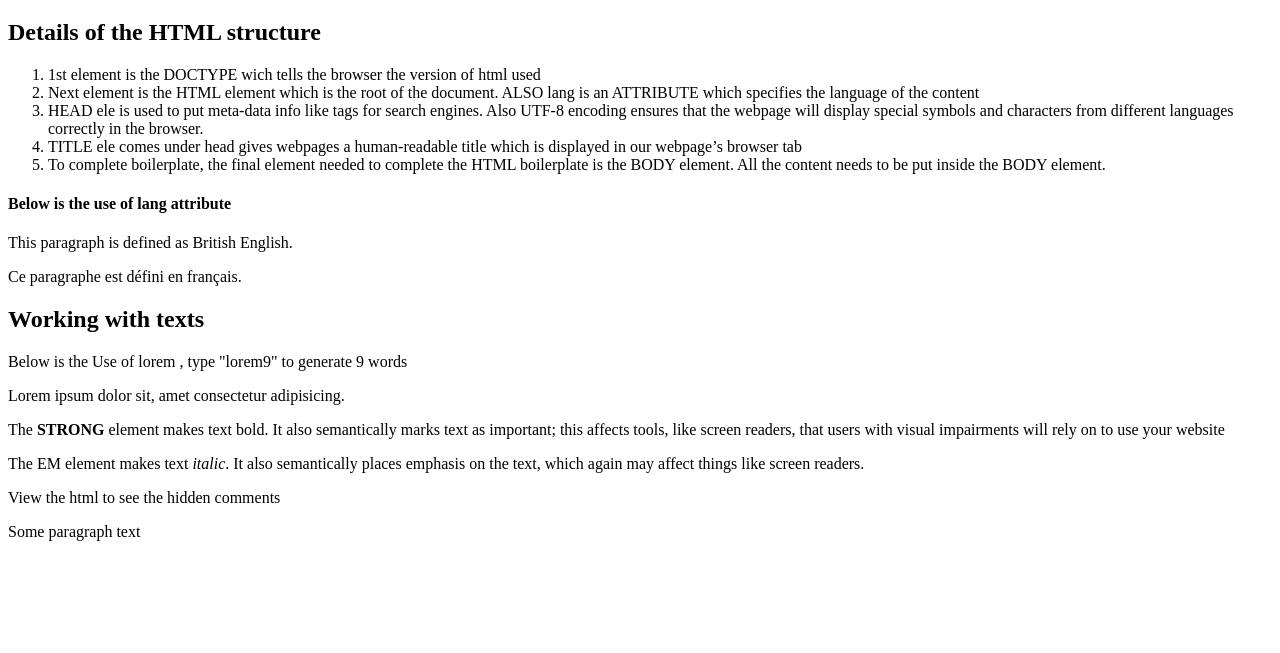
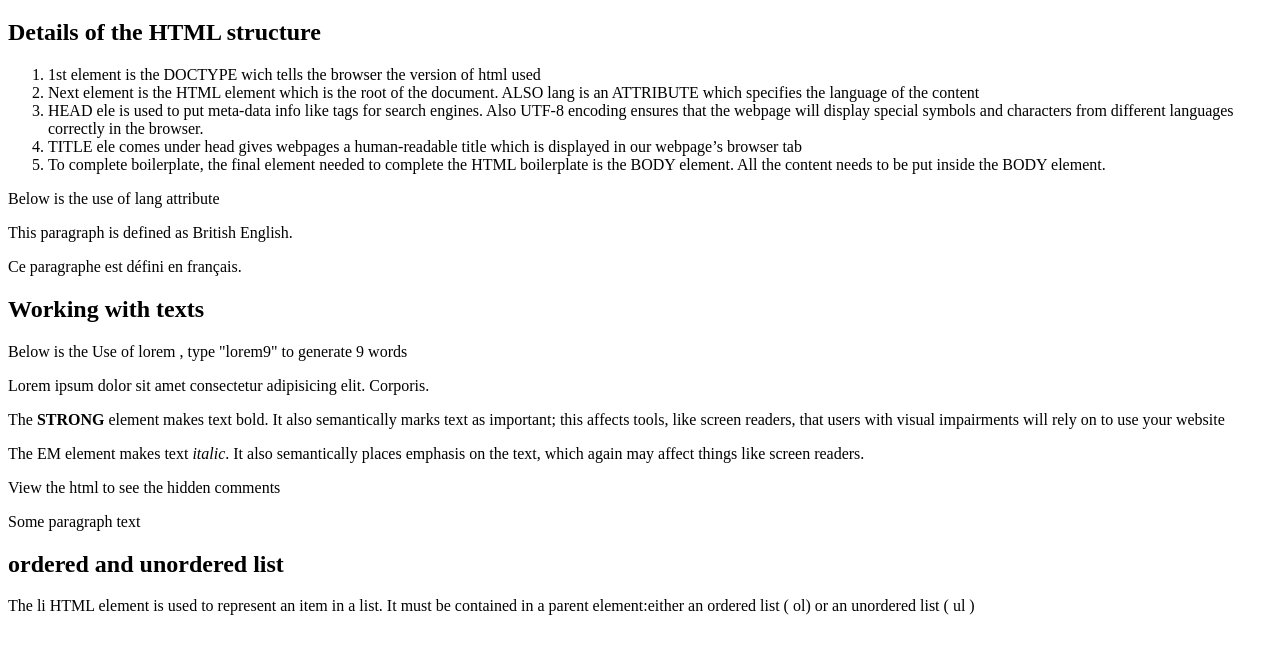
Before and after one commit to himanshu-sde/tut-html101, a plain HTML site: page index.html in a window 1280 px wide. Shown: the part 61-714 px from the top of the page. Drawn offline with Linux system fonts and the light colour scheme.

Commit message:
Added notes on lists

```diff
--- a/index.html
+++ b/index.html
@@ -29,7 +29,7 @@
     </ol>
 
 
-    <h4>Below is the use of lang attribute </h4>
+    <p>Below is the use of lang attribute <p>
 
     <p lang="en-GB">This paragraph is defined as British English.</p>
 
@@ -40,7 +40,7 @@
 
     <p>Below is the Use of lorem , type "lorem9" to generate 9 words </p>
 
-    <p>Lorem ipsum dolor sit, amet consectetur adipisicing.</p>
+    <p>Lorem ipsum dolor sit amet consectetur adipisicing elit. Corporis.</p>
 
     <p>The <strong>STRONG</strong> element makes text bold. It also semantically marks text as important; this affects tools, like screen readers, that users with visual impairments will rely on to use your website</p>
 
@@ -52,6 +52,9 @@
     <p>Some paragraph text</p>
     <!-- I am another html comment-->
 
+    <h2>ordered and unordered list</h2>
+
+    <p>The li HTML element is used to represent an item in a list. It must be contained in a parent element:either an ordered list ( ol) or an unordered list ( ul )</p>
 
 </body>
 </html>
```
